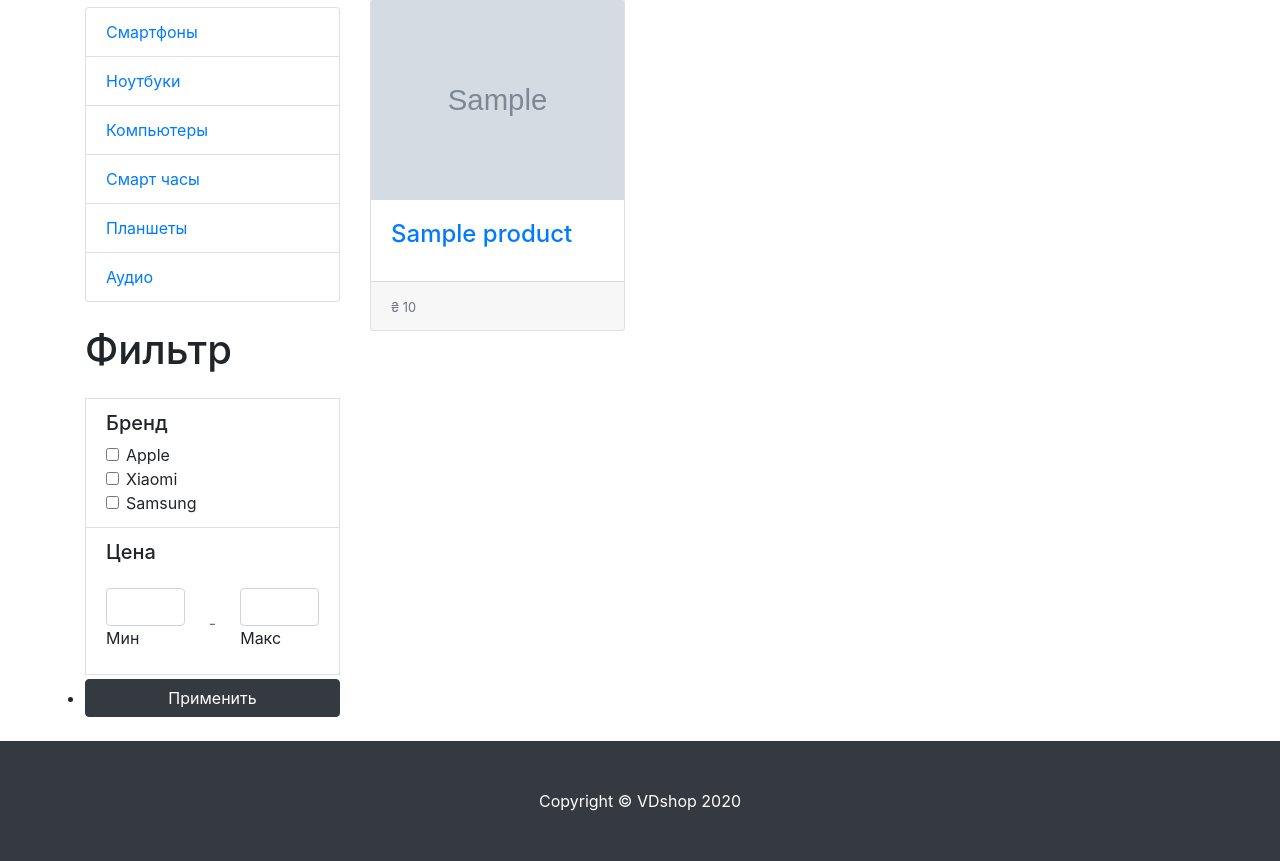
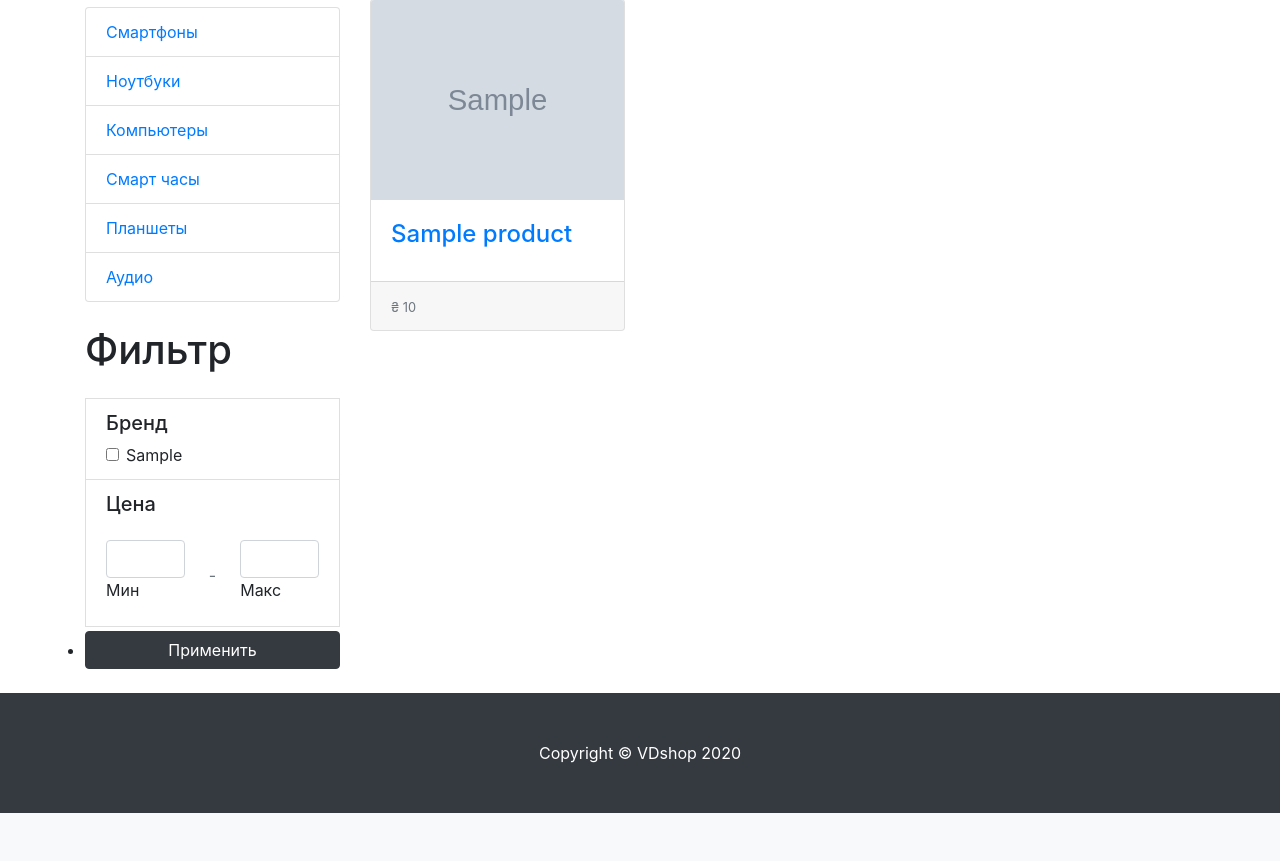
Before and after one commit to avmepy/VDstore, a Django app: page /store/laptops in a window 1280 px wide. Shown: the part 145-1006 px from the top of the page. After the commit the page ends 958 px from the top, so only its background shows below. Run offline with Django 3.2, Linux system fonts and the light colour scheme; tables that the repository leaves empty hold one stand-in row (values such as "Sample post"); grey boxes marked "Sample" are stand-in pictures.

Commit message:
brand filter added

```diff
--- a/store/views.py
+++ b/store/views.py
@@ -70,8 +70,12 @@ def show_category(request, product):
         "laptops": Laptop
     }
 
+    brands = list(set([item.brand for item in items[product].objects.all()]))  # to be unique
+
     if request.method == "POST":
-        # return HttpResponse(f"{product}")
+
+        # --- price ---
+
         price_from = request.POST["from"]
         price_to = request.POST["to"]
 
@@ -85,10 +89,19 @@ def show_category(request, product):
         except Exception:
             price_to = MAX_PRICE
 
-        current = items[product].objects.filter(price__range=(price_from, price_to))
+        # --- price ---
+
+        # --- brand ---
+
+        chosen_brands = [brand for brand in brands if brand in request.POST]
+
+        # --- brand ---
+
+        current = items[product].objects.filter(price__range=(price_from, price_to), brand__in=chosen_brands)
+
 
     else:
         current = items[product].objects.all()
 
-    context = {'current': current, "name": product}
+    context = {'current': current, "name": product, "brands": brands}
     return render(request, 'store/category.html', context=context)
--- a/templates/store/category.html
+++ b/templates/store/category.html
@@ -37,27 +37,25 @@
             <ul class="list-group" >
                 <form method="post" action="{% url 'store:show_category' name %}">
                     {% csrf_token %}
+
+                    {% if brands %}
                     <li class="list-group-item">
                         <h5>Бренд</h5>
+
+                        {% for brand in brands%}
+
                         <div class="form-check">
-                            <input class="form-check-input" type="checkbox" value="" name="">
+                            <input class="form-check-input" type="checkbox" value="" name="{{ brand }}">
                             <label class="form-check-label" for="defaultCheck1">
-                                Apple
+                                {{ brand }}
                             </label>
                         </div>
-                        <div class="form-check">
-                            <input class="form-check-input" type="checkbox" value="" id="defaultCheck1">
-                            <label class="form-check-label" for="defaultCheck1">
-                                Xiaomi
-                            </label>
-                        </div>
-                        <div class="form-check">
-                            <input class="form-check-input" type="checkbox" value="" id="defaultCheck1">
-                            <label class="form-check-label" for="defaultCheck1">
-                                Samsung
-                            </label>
-                        </div>
+
+                        {% endfor %}
                     </li>
+
+                    {% endif %}
+
                     <li class="list-group-item">
                         <h5>Цена</h5>
                         <div class="d-flex align-items-center mt-4 pb-1">
```
Also changed, not shown: store/migrations/0004_product_brand.py (added).
